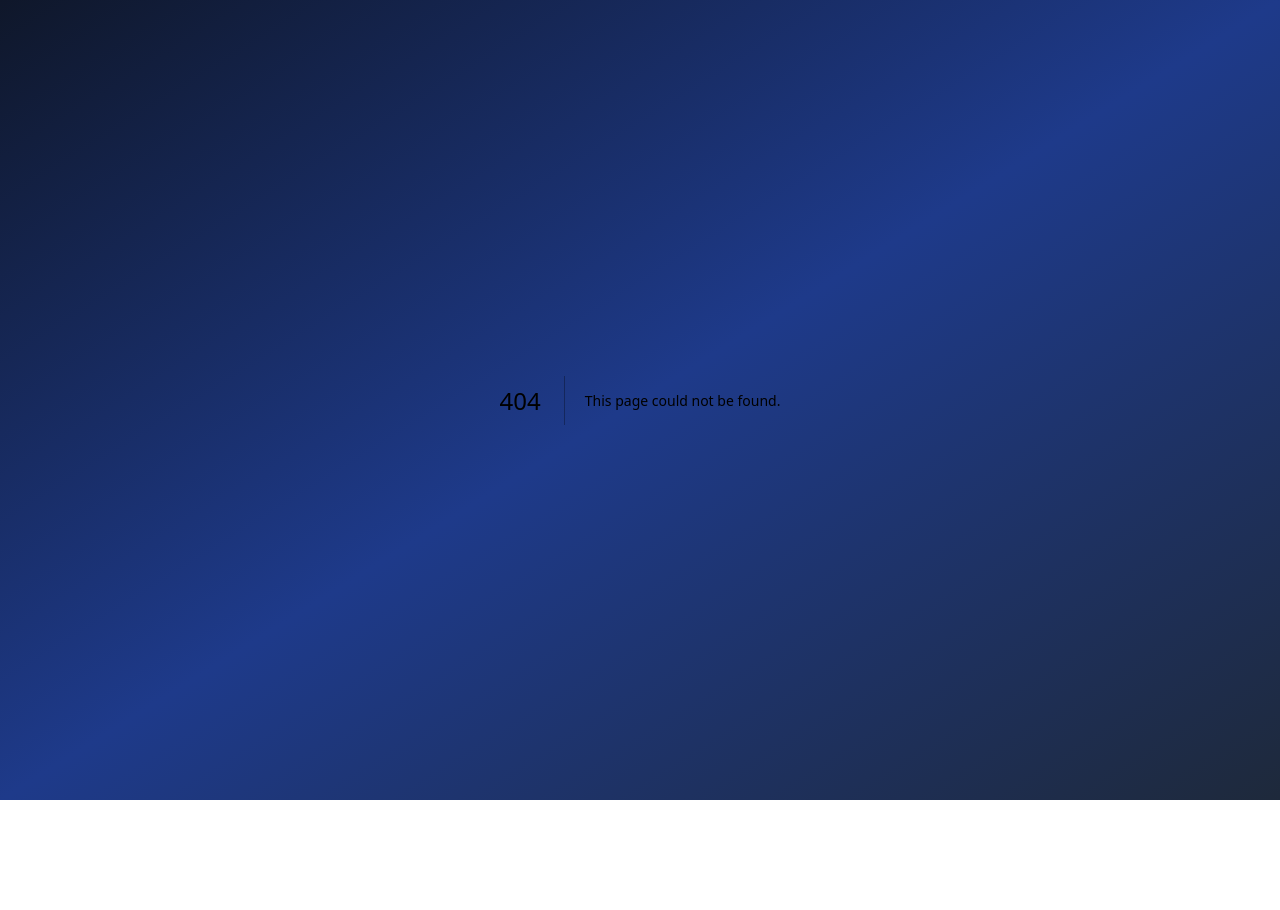
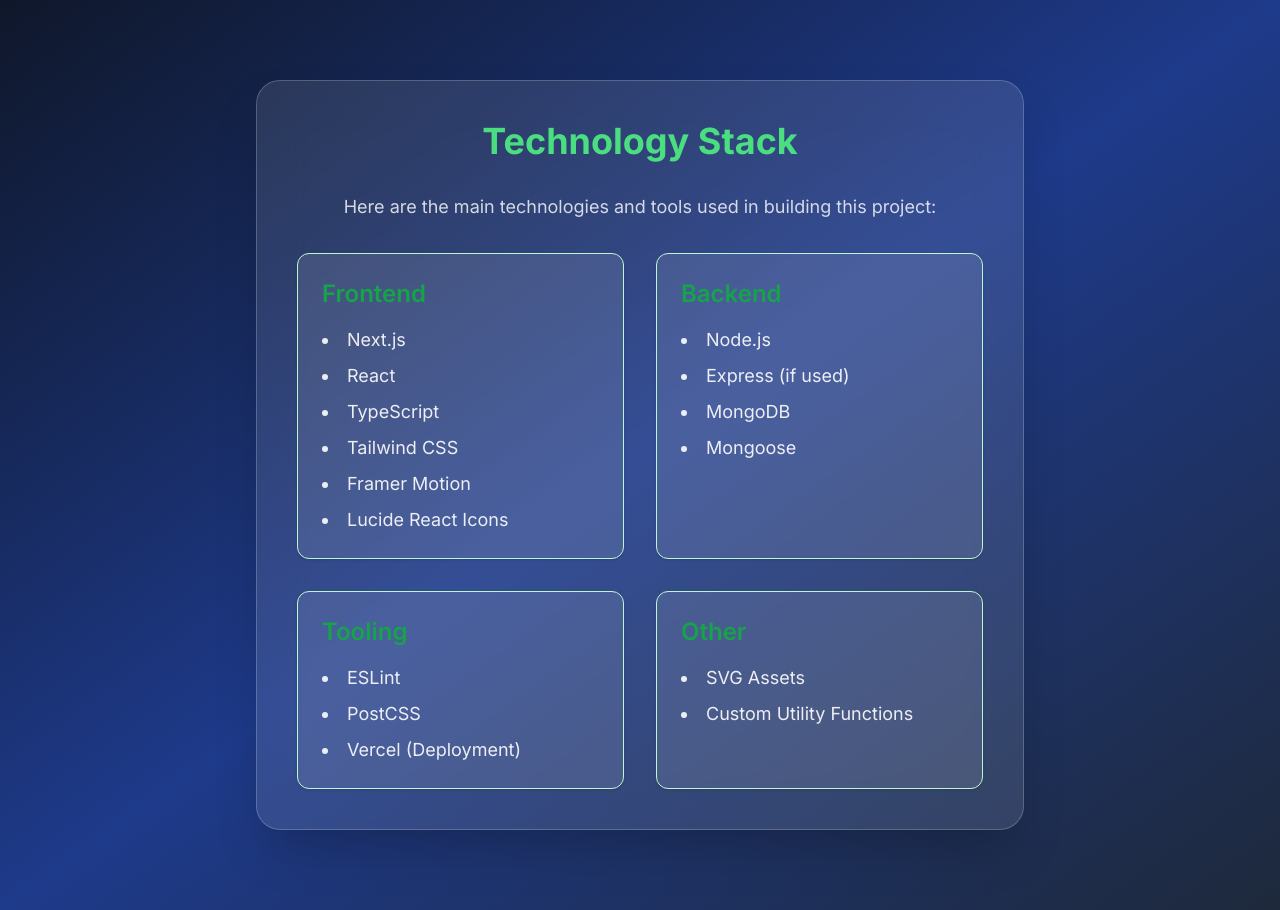
Before and after one commit to SahilKumar75/water-speed, a Next.js app: page /technology in a window 1280 px wide. Before the commit this address had no page. Before the commit the page ends 800 px from the top, so only its background shows below. Built offline with nearby package versions, Linux system fonts and the light colour scheme.

Commit message:
"nav bar updating"

```diff
--- a/src/app/page.tsx
+++ b/src/app/page.tsx
@@ -1,6 +1,7 @@
 
 'use client';
 import React from 'react';
+import ContactModal from '@/components/ContactModal';
 
 import { motion } from 'framer-motion';
 import { Wind, Zap, Shield, Users, ArrowRight, CheckCircle, Star, TrendingUp, BarChart3, Settings } from 'lucide-react';
@@ -9,17 +10,31 @@
 
 export default function HomePage() {
   const [loggedIn, setLoggedIn] = React.useState(false);
+  const [showContact, setShowContact] = React.useState(false);
   React.useEffect(() => {
     setLoggedIn(!!localStorage.getItem('token'));
   }, []);
   return (
     <>
-      <Navigation />
+  <Navigation onContactClick={() => setShowContact(true)} />
       <div className="min-h-screen bg-gradient-to-br from-slate-900 via-blue-900 to-slate-800">
         {/* Hero Section */}
         <section className="relative pt-32 pb-20 px-4 overflow-hidden">
+          {/* Ocean Wave Animation */}
+          <div className="absolute left-0 right-0 bottom-0 h-[320px] min-w-full pointer-events-none z-0">
+            <svg className="absolute left-0 w-full h-full" viewBox="0 0 1440 320" fill="none" xmlns="http://www.w3.org/2000/svg" preserveAspectRatio="none">
+              <path fill="#38bdf8" fillOpacity="0.3">
+                <animate attributeName="d" dur="6s" repeatCount="indefinite"
+                  values="M0,160L60,149.3C120,139,240,117,360,128C480,139,600,181,720,186.7C840,192,960,160,1080,154.7C1200,149,1320,171,1380,181.3L1440,192L1440,320L1380,320C1320,320,1200,320,1080,320C960,320,840,320,720,320C600,320,480,320,360,320C240,320,120,320,60,320L0,320Z;
+                  M0,192L60,186.7C120,181,240,160,360,154.7C480,149,600,171,720,186.7C840,203,960,213,1080,202.7C1200,192,1320,160,1380,149.3L1440,139L1440,320L1380,320C1320,320,1200,320,1080,320C960,320,840,320,720,320C600,320,480,320,360,320C240,320,120,320,60,320L0,320Z;
+                  M0,224L60,213.3C120,203,240,181,360,160C480,139,600,117,720,128C840,139,960,181,1080,186.7C1200,192,1320,160,1380,149.3L1440,139L1440,320L1380,320C1320,320,1200,320,1080,320C960,320,840,320,720,320C600,320,480,320,360,320C240,320,120,320,60,320L0,320Z;
+                  M0,160L60,149.3C120,139,240,117,360,128C480,139,600,181,720,186.7C840,192,960,160,1080,154.7C1200,149,1320,171,1380,181.3L1440,192L1440,320L1380,320C1320,320,1200,320,1080,320C960,320,840,320,720,320C600,320,480,320,360,320C240,320,120,320,60,320L0,320Z"
+                />
+              </path>
+            </svg>
+          </div>
           {/* Background overlay */}
-          <div className="absolute inset-0 bg-gradient-to-b from-transparent via-green-900/20 to-slate-900/40"></div>
+          <div className="absolute inset-0 bg-gradient-to-b from-transparent via-green-900/20 to-slate-900/40 z-10"></div>
 
           <div className="max-w-7xl mx-auto relative z-10">
             <div className="grid lg:grid-cols-2 gap-12 items-center">
@@ -87,31 +102,7 @@
                 </div>
               </motion.div>
 
-              {/* Right Content - Key Metrics Cards */}
-              <motion.div
-                className="space-y-4"
-                initial={{ opacity: 0, x: 30 }}
-                animate={{ opacity: 1, x: 0 }}
-                transition={{ duration: 0.8, delay: 0.2 }}
-              >
-                <div className="bg-white/10 backdrop-blur-xl border border-white/20 rounded-2xl p-6">
-                  <h3 className="text-white font-semibold text-lg mb-2">Predictive Optimization</h3>
-                  <p className="text-white/70 mb-4">Real-time wind and tidal pattern forecasting for maximum power generation.</p>
-                  <div className="flex items-center text-green-400">
-                    <TrendingUp className="w-5 h-5 mr-2" />
-                    <span className="text-sm">35% Efficiency Boost</span>
-                  </div>
-                </div>
-
-                <div className="bg-white/10 backdrop-blur-xl border border-white/20 rounded-2xl p-6">
-                  <h3 className="text-white font-semibold text-lg mb-2">Enhanced Reliability</h3>
-                  <p className="text-white/70 mb-4">Complementary wind and tidal energy for stable power supply.</p>
-                  <div className="flex items-center text-green-400">
-                    <Shield className="w-5 h-5 mr-2" />
-                    <span className="text-sm">99.2% Grid Stability</span>
-                  </div>
-                </div>
-              </motion.div>
+              {/* Right Content removed as requested */}
             </div>
           </div>
 
@@ -342,7 +333,7 @@
         )}
 
         {/* Footer */}
-        <footer className="border-t border-white/10 py-16 px-4 bg-slate-900/50">
+        <footer className="border-t border-white/10 py-16 px-4 bg-slate-900/50 relative">
           <div className="max-w-7xl mx-auto">
             <div className="text-center mb-8">
               <div className="flex items-center justify-center space-x-3 mb-4">
@@ -355,14 +346,21 @@
                 Empowering the future of renewable energy through innovative
                 predictive optimization and sustainable technology solutions.
               </p>
+              <button
+                className="mt-6 px-6 py-2 bg-green-500 text-white rounded-lg font-semibold shadow hover:bg-green-600 transition-all"
+                onClick={() => setShowContact(true)}
+              >
+                Contact
+              </button>
             </div>
-
             <div className="border-t border-white/10 pt-8 text-center">
               <p className="text-white/40">
                 © 2025 Wind Speed. Built with passion for a sustainable tomorrow.
               </p>
             </div>
           </div>
+          {/* Contact Modal */}
+          <ContactModal open={showContact} onClose={() => setShowContact(false)} />
         </footer>
       </div>
     </>
--- /dev/null
+++ b/src/app/technology/page.tsx
@@ -0,0 +1,64 @@
+import React from 'react';
+
+const techStack = [
+  {
+    category: 'Frontend',
+    items: [
+      'Next.js',
+      'React',
+      'TypeScript',
+      'Tailwind CSS',
+      'Framer Motion',
+      'Lucide React Icons',
+    ],
+  },
+  {
+    category: 'Backend',
+    items: [
+      'Node.js',
+      'Express (if used)',
+      'MongoDB',
+      'Mongoose',
+    ],
+  },
+  {
+    category: 'Tooling',
+    items: [
+      'ESLint',
+      'PostCSS',
+      'Vercel (Deployment)',
+    ],
+  },
+  {
+    category: 'Other',
+    items: [
+      'SVG Assets',
+      'Custom Utility Functions',
+    ],
+  },
+];
+
+const TechnologyPage: React.FC = () => {
+  return (
+    <div className="min-h-screen bg-gradient-to-br from-slate-900 via-blue-900 to-slate-800 py-20 px-4">
+      <div className="max-w-3xl mx-auto bg-white/10 backdrop-blur-xl rounded-3xl shadow-2xl p-10 border border-white/20">
+        <h1 className="text-4xl font-bold text-green-400 mb-8 text-center">Technology Stack</h1>
+        <p className="text-white/80 mb-8 text-center text-lg">Here are the main technologies and tools used in building this project:</p>
+        <div className="grid md:grid-cols-2 gap-8">
+          {techStack.map((section) => (
+            <div key={section.category} className="bg-white/10 rounded-xl p-6 shadow border border-green-200">
+              <h2 className="text-2xl font-semibold text-green-600 mb-4">{section.category}</h2>
+              <ul className="list-disc list-inside text-white/90 text-lg space-y-2">
+                {section.items.map((item) => (
+                  <li key={item}>{item}</li>
+                ))}
+              </ul>
+            </div>
+          ))}
+        </div>
+      </div>
+    </div>
+  );
+};
+
+export default TechnologyPage;
--- /dev/null
+++ b/src/components/ContactModal.tsx
@@ -0,0 +1,82 @@
+import React from 'react';
+import { motion, AnimatePresence } from 'framer-motion';
+
+interface ContactModalProps {
+  open: boolean;
+  onClose: () => void;
+}
+
+const contacts = [
+  { name: 'Vinayak Dadhwal', number: '8259' },
+  { name: 'Nitesh', number: '8242' },
+  { name: 'Vivek Yadav', number: '8260' },
+  { name: 'Yajas Johri', number: '8261' },
+  { name: 'Sahil Kumar Singh', number: '8262' },
+];
+
+const ContactModal: React.FC<ContactModalProps> = ({ open, onClose }) => {
+  return (
+    <AnimatePresence>
+      {open && (
+        <motion.div
+          className="fixed inset-0 z-50 flex items-center justify-center bg-black/60 backdrop-blur-sm"
+          initial={{ opacity: 0 }}
+          animate={{ opacity: 1 }}
+          exit={{ opacity: 0 }}
+        >
+          <motion.div
+            className="bg-gradient-to-br from-green-100 via-white to-cyan-100 rounded-3xl shadow-2xl p-0 max-w-3xl w-full relative overflow-hidden border border-green-300"
+            initial={{ scale: 0.8, y: 40, opacity: 0 }}
+            animate={{ scale: 1, y: 0, opacity: 1 }}
+            exit={{ scale: 0.8, y: 40, opacity: 0 }}
+            transition={{ type: 'spring', stiffness: 300, damping: 30 }}
+          >
+            <button
+              className="absolute top-4 right-4 text-gray-400 hover:text-green-600 text-2xl z-10"
+              onClick={onClose}
+              aria-label="Close"
+            >
+              &times;
+            </button>
+            <div className="px-8 pt-8 pb-4 border-b border-green-200 bg-gradient-to-r from-green-200/40 to-cyan-100/40">
+              <h3 className="text-3xl font-extrabold text-green-700 mb-2 tracking-tight drop-shadow">Contact Team</h3>
+              <p className="text-green-700/80 text-sm mb-2">Reach out to our core members for support or queries.</p>
+            </div>
+            <div className="px-8 py-6">
+              <div className="flex flex-row gap-6 justify-center overflow-x-auto pb-2">
+                {contacts.map((c, idx) => (
+                  <motion.div
+                    key={c.number}
+                    className="bg-white rounded-xl shadow-lg p-4 flex flex-col items-center w-40 h-56 group border border-green-100 hover:shadow-2xl transition-all"
+                    initial={{ opacity: 0, y: 20 }}
+                    animate={{ opacity: 1, y: 0 }}
+                    transition={{ delay: 0.1 + idx * 0.07 }}
+                  >
+                    <div className="w-20 h-20 mb-4 rounded-lg bg-gradient-to-tr from-green-400 to-cyan-400 flex items-center justify-center text-white font-bold text-3xl shadow-lg">
+                      {/* Placeholder for image, initials shown */}
+                      {c.name.split(' ').map(n => n[0]).join('')}
+                    </div>
+                    <div className="flex flex-col items-center">
+                      <div className="text-lg font-semibold text-gray-800 group-hover:text-green-700 transition-colors text-center">{c.name}</div>
+                      <div className="text-green-600 font-mono text-base mt-2">{c.number}</div>
+                    </div>
+                  </motion.div>
+                ))}
+              </div>
+            </div>
+            <div className="px-8 pb-6 pt-2 bg-gradient-to-r from-green-100/40 to-cyan-100/40 border-t border-green-100 flex justify-end">
+              <button
+                className="px-5 py-2 rounded-lg bg-green-500 text-white font-semibold shadow hover:bg-green-600 transition-all"
+                onClick={onClose}
+              >
+                Close
+              </button>
+            </div>
+          </motion.div>
+        </motion.div>
+      )}
+    </AnimatePresence>
+  );
+};
+
+export default ContactModal;
--- a/src/components/Navigation.tsx
+++ b/src/components/Navigation.tsx
@@ -6,16 +6,19 @@
 import { Wind } from 'lucide-react';
 import Link from 'next/link';
 
-export default function Navigation() {
+interface NavigationProps {
+  onContactClick?: () => void;
+}
+
+const Navigation: React.FC<NavigationProps> = ({ onContactClick }) => {
   const [loggedIn, setLoggedIn] = React.useState(false);
   React.useEffect(() => {
     setLoggedIn(!!localStorage.getItem('token'));
   }, []);
   const primaryNavItems = [
     { label: 'Solutions', href: '#solutions' },
-    { label: 'Technology', href: '#technology' },
+    { label: 'Technology', href: '/technology' },
     { label: 'Insights', href: '#insights' },
-    { label: 'Contact', href: '#contact' },
   ];
 
   const actionNavItems = loggedIn
@@ -52,6 +55,13 @@
                 {item.label}
               </Link>
             ))}
+            <button
+              className="text-white/80 hover:text-white transition-colors px-2 py-1"
+              type="button"
+              onClick={onContactClick}
+            >
+              Contact
+            </button>
           </div>
 
           <div className="flex space-x-4">
@@ -74,3 +84,5 @@
     </nav>
   );
 }
+
+export default Navigation;
```
